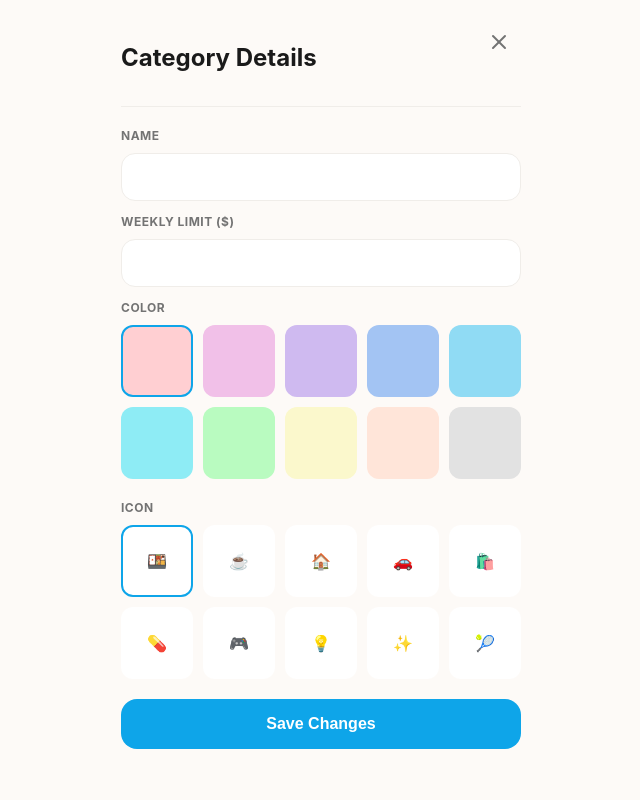
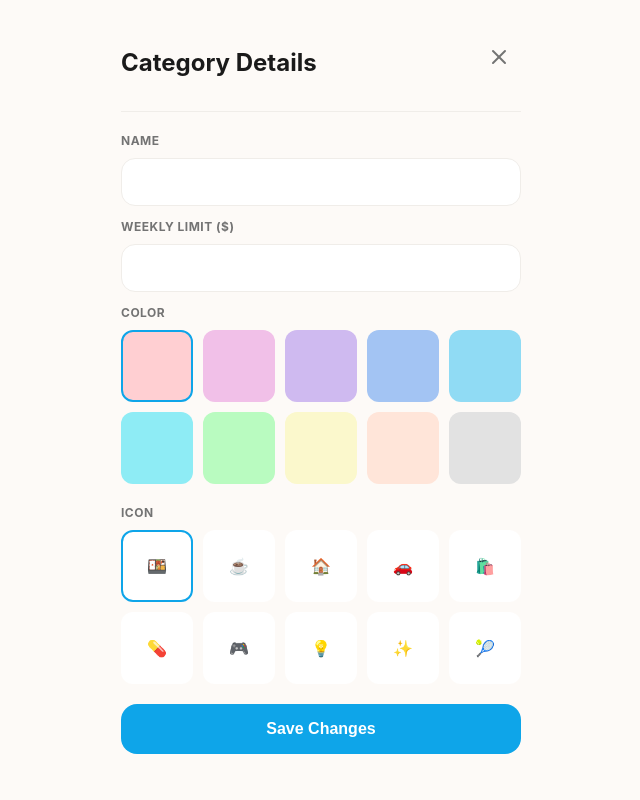
Before and after one commit to lils-design-studio/expense-tracker, a plain HTML site: page index.html in a window 1280 px wide. Both pictures are taken after typing "5", "Sample", "Sample" into the empty fields and a click on the button "+ Create Category". Shown: the top 800 px of the page, without its empty margins (319-959 px from the left). Drawn offline with nearby package versions, Linux system fonts and the light colour scheme.

Commit message:
Update index.html

```diff
--- a/index.html
+++ b/index.html
@@ -94,13 +94,40 @@
         }
         .icon-btn svg { width: 18px; height: 18px; stroke: currentColor; fill: none; stroke-width: 2; }
 
-        /* Modals */
+        /* 1. The full-screen overlay */
         .modal {
-            display: none; position: fixed; inset: 0; background: var(--bg);
-            z-index: 100; padding: 20px; overflow-y: auto;
+            display: none;
+            position: fixed;
+            inset: 0;
+            background: var(--bg);
+            z-index: 100;
+            padding: 20px;
+            overflow-y: auto;
         }
-        .modal-content { max-width: 400px; margin: 0 auto; position: relative; padding-top: 20px; }
-        .close-btn { position: absolute; top: 0; right: 0; padding: 10px; cursor: pointer; color: var(--text-sub); }
+
+        /* 2. The container inside the modal */
+        .modal-content {
+            max-width: 400px;
+            margin: 0 auto;
+            position: relative;
+            /* This pushes the "Category Details" title down below the Island */
+            padding-top: calc(env(safe-area-inset-top) + 25px);
+            padding-bottom: 50px;
+        }
+
+        /* 3. The "X" button */
+        .close-btn {
+            position: absolute;
+            /* This moves the "X" down so it's level with your new padding */
+            top: calc(env(safe-area-inset-top) + 15px);
+            right: 0;
+            padding: 10px;
+            cursor: pointer;
+            color: var(--text-sub);
+            display: flex;
+            align-items: center;
+            justify-content: center;
+        }
 
         /* Picker States */
         .picker-grid { display: grid; grid-template-columns: repeat(5, 1fr); gap: 10px; margin-bottom: 20px; }
```
